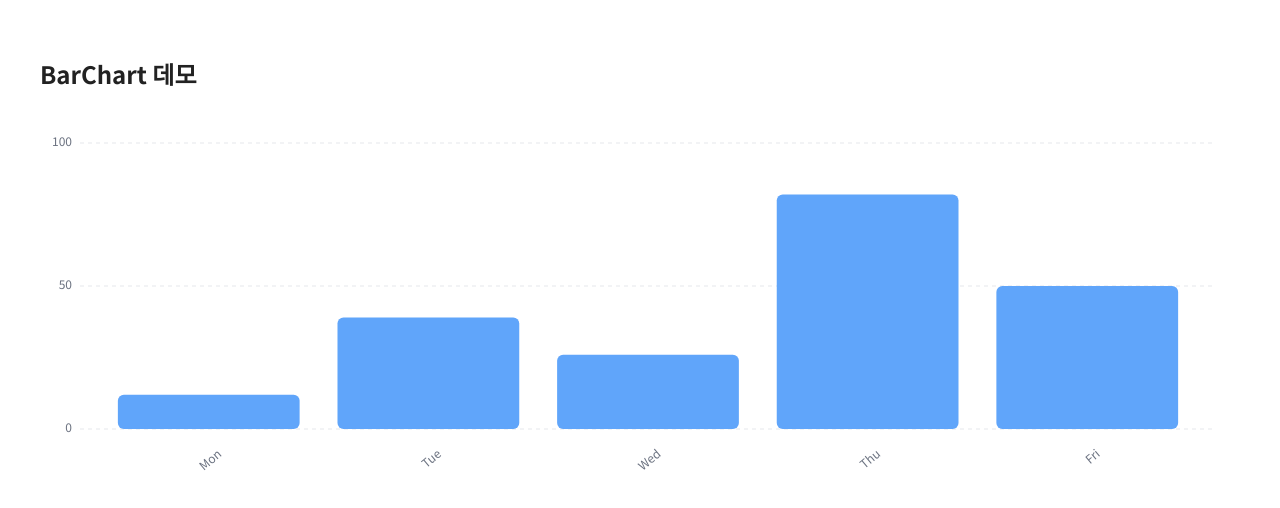
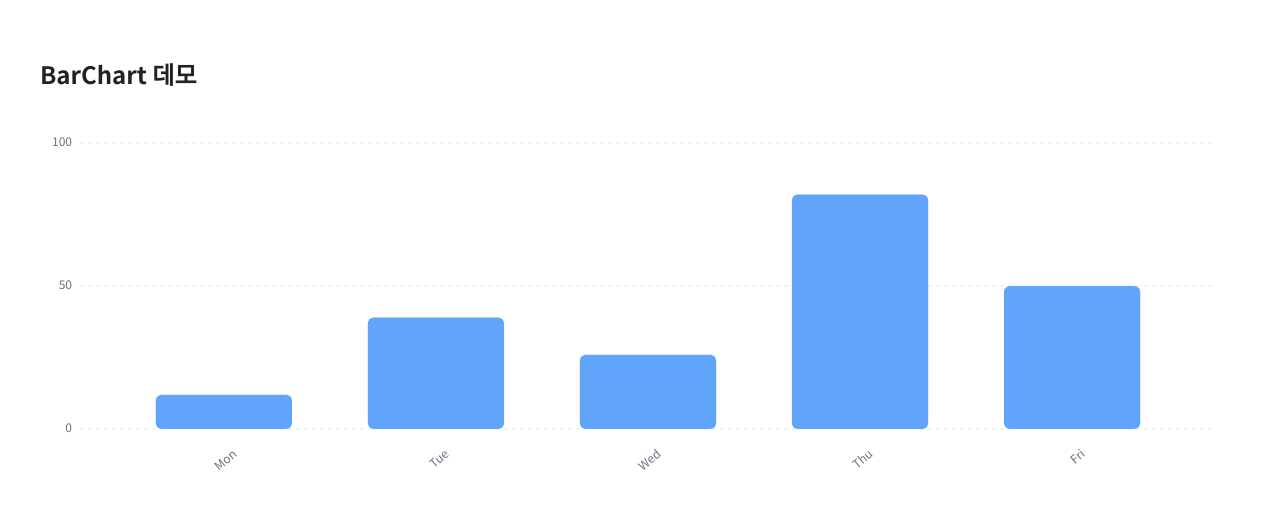
Before and after one commit to K-Sohyun/react-charts, a React (Vite) app: page / in a window 1280 px wide. Shown: the top 508 px of the page. Built offline with nearby package versions, Linux system fonts and the light colour scheme.

Commit message:
바 패딩 비율 수정

```diff
--- a/src/charts/BarChart/BarChart.tsx
+++ b/src/charts/BarChart/BarChart.tsx
@@ -38,7 +38,7 @@ export default function BarChart({
     <div className={styles.wrapper}>
       <ChartWrapper height={height} padding={padding}>
         {({ innerWidth, innerHeight }) => {
-          const xBand = bandScale(labels, 0, innerWidth, 0.2);
+          const xBand = bandScale(labels, 0, innerWidth, 0.4);
           const yScale = linearScale(yMin, yMax, innerHeight, 0);
           const ticks = [yMin, Math.round((yMin + yMax) / 2), yMax];
 
```
